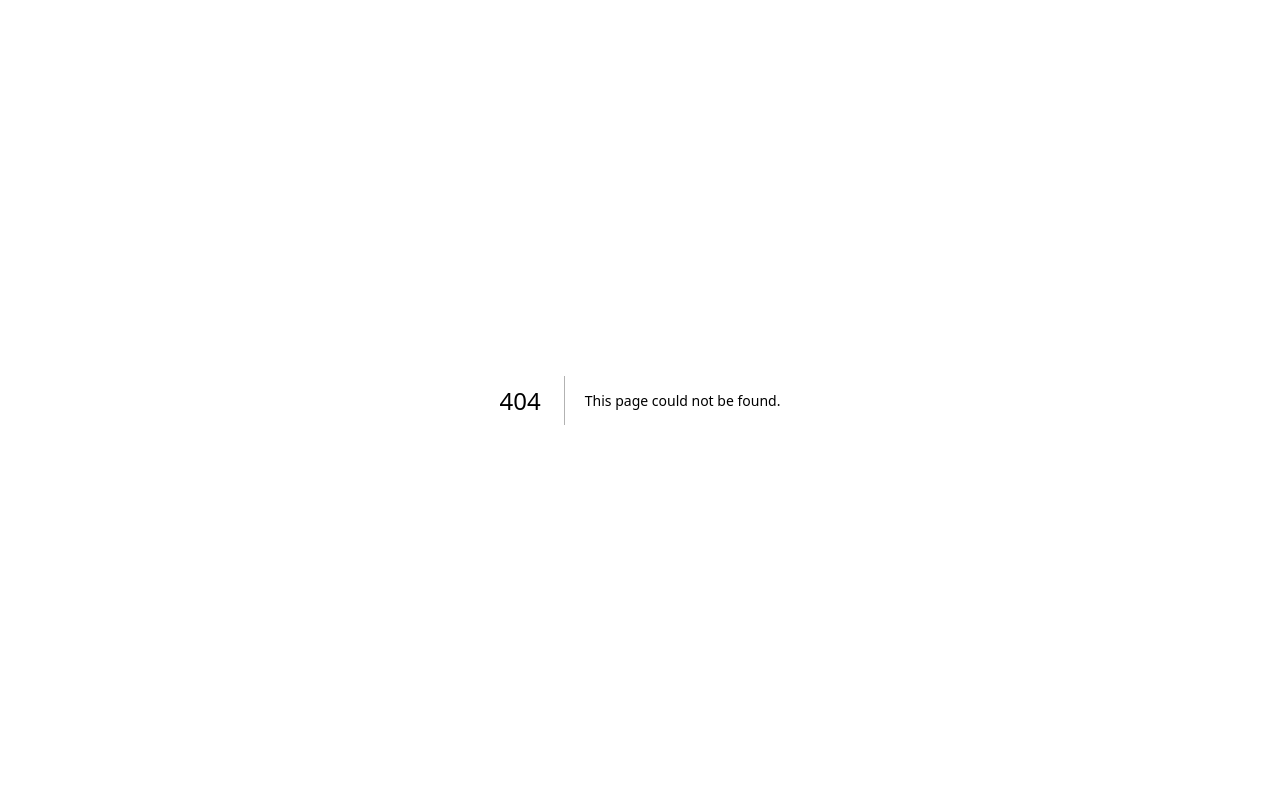
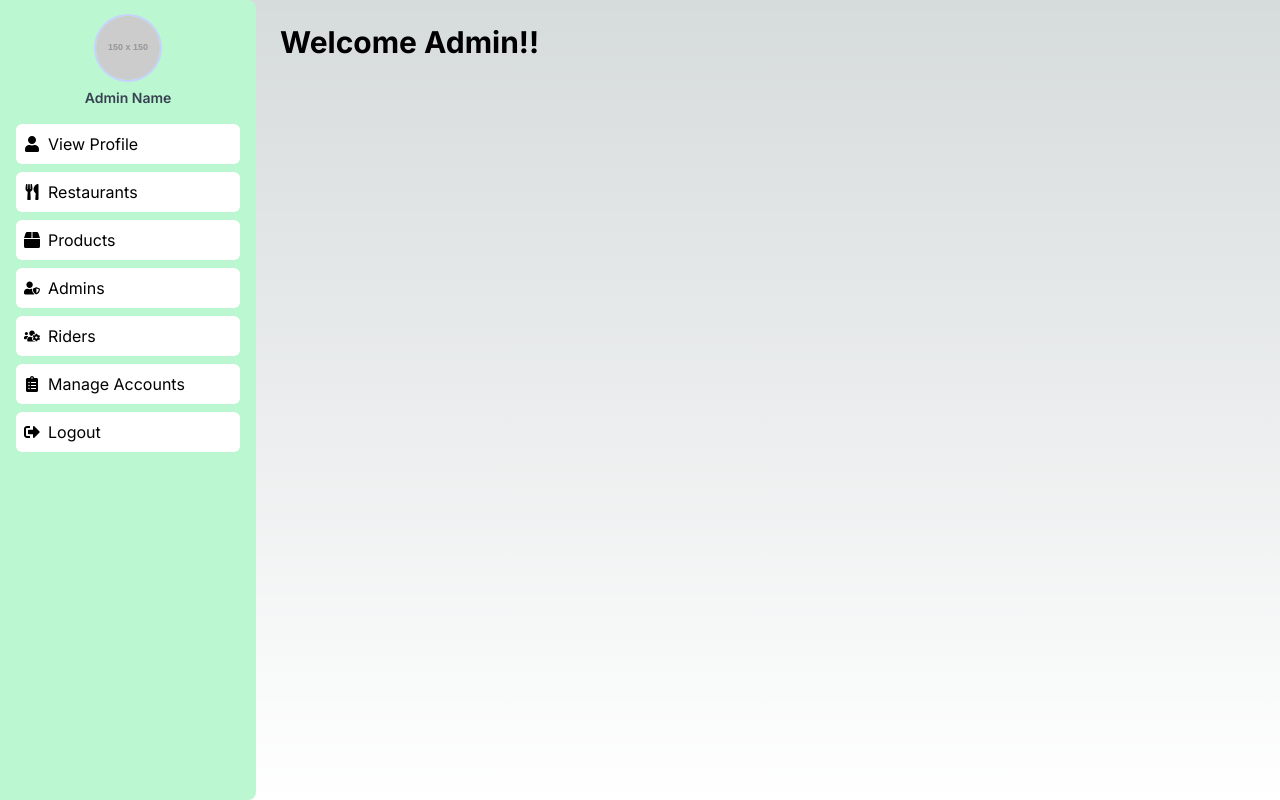
Before and after one commit to oyeKhadim/Cart-Courier, a Next.js app in the folder cartcourier/: page /admin in a window 1280 px wide. Before the commit this address had no page. Built offline with nearby package versions, Linux system fonts and the light colour scheme.

Commit message:
Creates a pafe for Admin This commit creates a page for Admin where admin will manage all his tasks .

```diff
--- /dev/null
+++ b/cartcourier/src/app/admin/page.js
@@ -0,0 +1,21 @@
+"use client";
+import AdminSidebar from "../../components/admin-sidebar";
+
+const AdminDashboardPage = () => {
+	const btnClicked = (selectedTab) => {
+		console.log(selectedTab);
+	};
+
+	return (
+		<div className="flex">
+			<AdminSidebar btnClicked={btnClicked} />
+			<div className="flex-1  p-6">
+				<h1 className="text-3xl font-bold mb-8">Welcome Admin!!</h1>
+				{/* Add specific admin dashboard content here */}
+				{/* This page doesn't display items, as it's meant for admin-specific functionalities */}
+			</div>
+		</div>
+	);
+};
+
+export default AdminDashboardPage;
```
